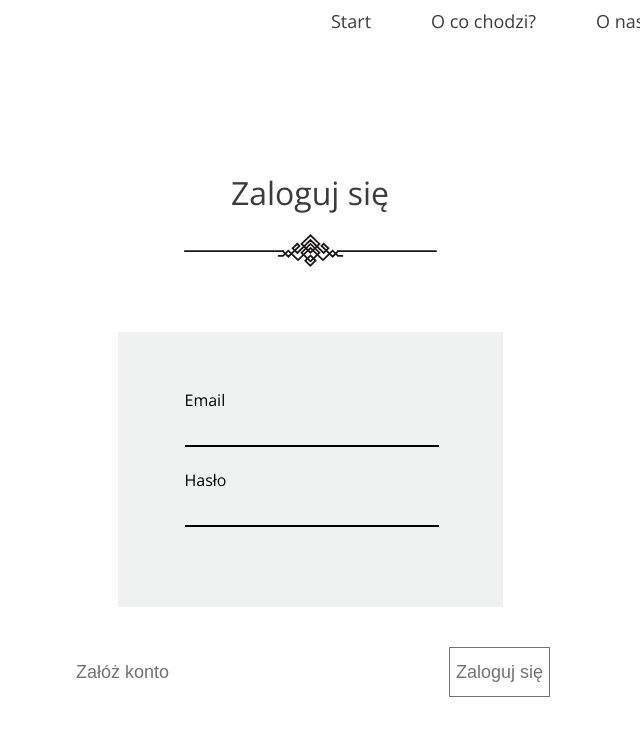
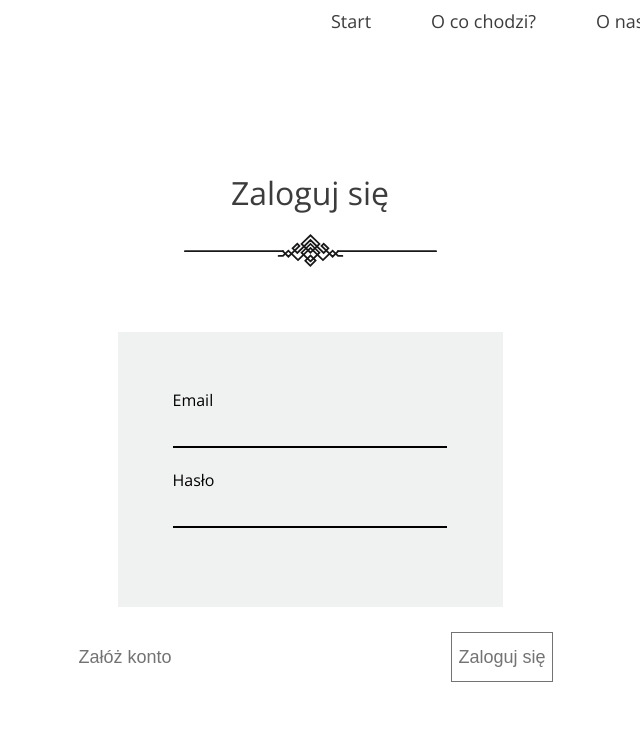
Before and after one commit to agzys/Charity-App, a React (Create React App) app: page /logowanie in a window 1280 px wide. Shown: the top 736 px of the page, without its empty margins (640-1280 px from the left). Built offline with nearby package versions, Linux system fonts and the light colour scheme.

Commit message:
added register validation

```diff
--- a/src/components/HomeContact.js
+++ b/src/components/HomeContact.js
@@ -30,7 +30,6 @@ function HomeContact() {
         .then(res => {
           console.log("Dodałem użytkownika:");
           console.log(res.status);
-          console.log(formValues);
         });
     }
   };
@@ -68,7 +67,7 @@ function HomeContact() {
         <p className='home-contact-info-title'>Skontaktuj się z nami</p>
         {isSubmit && (
           <p className='success-text'>
-            Wiadomość została wysłana! <br /> Wktórce się skontaktujemy.
+            Wiadomość została wysłana! <br /> Wkrótce się skontaktujemy.
           </p>
         )}
         <div className='decoration'></div>
--- a/src/components/Login.js
+++ b/src/components/Login.js
@@ -1,25 +1,75 @@
-import React from "react";
+import React, { useState, useEffect } from "react";
 import { Link } from "react-router-dom";
 
 function Login() {
+  const initialValues = { mail: "", password: "" };
+  const [formValues, setFormValues] = useState(initialValues);
+  const [formErrors, setFormErrors] = useState({});
+  const [isSubmit, setIsSubmit] = useState(false);
+
+  const handleChange = e => {
+    const { name, value } = e.target;
+    setFormValues({ ...formValues, [name]: value });
+  };
+
+  const handleSubmit = e => {
+    e.preventDefault();
+    setFormErrors(validate(formValues));
+    setIsSubmit(true);
+  };
+
+  useEffect(() => {
+    console.log(formErrors);
+    if (Object.keys(formErrors).length === 0 && isSubmit) {
+      console.log(formValues);
+    }
+  });
+
+  const validate = values => {
+    const errors = {};
+    const regex =
+      /^(([^<>()[\]\.,;:\s@\"]+(\.[^<>()[\]\.,;:\s@\"]+)*)|(\".+\"))@(([^<>()[\]\.,;:\s@\"]+\.)+[^<>()[\]\.,;:\s@\"]{2,})$/i;
+    if (!values.mail) {
+      errors.mail = "Podaney email jest nieprawidłowy!";
+    } else if (!regex.test(values.mail)) {
+      errors.mail = "Podaney email jest nieprawidłowy!";
+    }
+    if (!values.password) {
+      errors.password = "Hasło jest za krótkie!";
+    } else if (values.password.length < 6) {
+      errors.password = "Hasło jest za krótkie!";
+    }
+    return errors;
+  };
   return (
     <section className='login'>
       <p className='login-title'>Zaloguj się</p>
       <div className='decoration'></div>
-      <form className='login-form'>
+      <form onSubmit={handleSubmit} className='login-form'>
         <div className='login-form-values'>
           <p className='login-form-text'>Email</p>
-          <input type='text' name='login' className='login-form-input'></input>
+          <input
+            type='text'
+            name='mail'
+            id='loginMail'
+            className='login-form-input'
+            value={formValues.mail}
+            onChange={handleChange}></input>
+          <p className='login-errors'>{formErrors.mail}</p>
         </div>
         <div className='login-form-values'>
           <p className='login-form-text'>Hasło</p>
           <input
             type='text'
             name='password'
-            className='login-form-input'></input>
+            id='loginPassword'
+            className='login-form-input'
+            value={formValues.password}
+            onChange={handleChange}></input>
+          <p className='login-errors'>{formErrors.password}</p>
         </div>
-      </form>
-      <div className='form-btns'>
+
+        <div className='login-form-btns'>
           <button className='create-account-btn'>
             <Link to='/rejestracja' className='link-text btn-text'>
               Załóż konto
@@ -27,6 +77,7 @@ function Login() {
           </button>
           <button className='log-in-btn btn-text'>Zaloguj się</button>
         </div>
+      </form>
     </section>
   );
 }
--- a/src/components/Register.js
+++ b/src/components/Register.js
@@ -1,46 +1,99 @@
-import React from "react";
+import React, { useState, useEffect } from "react";
 import { Link } from "react-router-dom";
 
 function Register() {
+  const initialValues = { emailRegister: "", password: "", repassword: "" };
+  const [formValues, setFormValues] = useState(initialValues);
+  const [formErrors, setFormErrors] = useState({});
+  const [isSubmit, setIsSubmit] = useState(false);
+
+  const handleChange = e => {
+    const { name, value } = e.target;
+    setFormValues({ ...formValues, [name]: value });
+  };
+
+  const handleSubmit = e => {
+    e.preventDefault();
+    setFormErrors(validate(formValues));
+    setIsSubmit(true);
+  };
+
+  useEffect(() => {
+    console.log(formErrors);
+    if (Object.keys(formErrors).length === 0 && isSubmit) {
+      console.log(formValues);
+    }
+  });
+
+  const validate = values => {
+    const errors = {};
+    const regex =
+      /^(([^<>()[\]\.,;:\s@\"]+(\.[^<>()[\]\.,;:\s@\"]+)*)|(\".+\"))@(([^<>()[\]\.,;:\s@\"]+\.)+[^<>()[\]\.,;:\s@\"]{2,})$/i;
+    if (!values.emailRegister) {
+      errors.emailRegister = "Podaney email jest nieprawidłowy!";
+    } else if (!regex.test(values.emailRegister)) {
+      errors.emailRegister = "Podaney email jest nieprawidłowy!";
+    }
+    if (!values.password) {
+      errors.password = "Hasło jest za krótkie!";
+    } else if (values.password.length < 6) {
+      errors.password = "Hasło jest za krótkie!";
+    }
+    if (!values.repassword) {
+      errors.repassword = "Hasło jest nieprawidłowe!";
+    } else if (values.repassword !== values.password) {
+      errors.repassword = "Hasło jest nieprawidłowe!";
+    }
+    return errors;
+  };
+
   return (
     <section className='register'>
       <p className='register-title'>Załóż konto</p>
       <div className='decoration'></div>
-      <form className='register-form'>
+      <form onSubmit={handleSubmit} className='register-form'>
         <div className='register-form-values'>
           <p className='register-form-text'>Email</p>
           <input
             type='text'
-            name='register'
+            name='emailRegister'
+            id='registerEmail'
+            value={formValues.emailRegister}
+            onChange={handleChange}
             className='register-form-input'></input>
+          <p className='login-errors'>{formErrors.emailRegister}</p>
         </div>
         <div className='register-form-values'>
           <p className='register-form-text'>Hasło</p>
           <input
             type='text'
             name='password'
+            id='registerPassword'
+            value={formValues.password}
+            onChange={handleChange}
             className='register-form-input'></input>
+          <p className='login-errors'>{formErrors.password}</p>
         </div>
         <div className='register-form-values'>
           <p className='register-form-text'>Powtórzy hasło</p>
           <input
             type='text'
-            name='password-repead'
+            name='repassword'
+            id='registerRepassword'
+            value={formValues.repassword}
+            onChange={handleChange}
             className='register-form-input'></input>
+          <p className='login-errors'>{formErrors.repassword}</p>
         </div>
-      </form>
         <div className='form-btns'>
-        <button className='create-account-btn'>
-          <Link to='/rejestracja' className='link-text btn-text'>
-            Załóż konto
-          </Link>
-        </button>
+          <button className='create-account-btn'>Załóż konto</button>
           <button className='log-in-btn'>
             <Link to='/logowanie' className='link-text btn-text'>
               Zaloguj się
             </Link>
           </button>
         </div>
+      </form>
     </section>
   );
 }
--- a/src/scss/settings/_login.scss
+++ b/src/scss/settings/_login.scss
@@ -20,28 +20,31 @@
 }
 .login-form-values {
   margin-top: 20px;
-  margin-left: 67px;
-  width: 250px;
+  margin-left: 55px;
+  width: 270px;
   height: 60px;
 }
 .login-form-text {
   font-size: 16px;
 }
 .login-form-input {
-  margin-top: 20px;
-  width: 250px;
+  margin-top: 10px;
+  font-size: 16px;
+  height: 26px;
+  width: 270px;
   background-color: $background-color;
   border: none;
   border-bottom: 2px solid black;
 }
 
-.form-btns {
+.login-form-btns {
   width: 480px;
   height: 50px;
-  margin: 0 auto;
   display: flex;
   justify-content: space-between;
-  margin-top: 40px;
+  margin-top: 100px;
+  margin-left: -45px;
+
   .create-account-btn {
     border: none;
     background-color: white;
@@ -55,3 +58,6 @@
     border: 1px solid $log-create-account-text-color;
   }
 }
+.login-errors {
+  color: red;
+}
--- a/src/scss/settings/_register.scss
+++ b/src/scss/settings/_register.scss
@@ -41,7 +41,8 @@
   margin: 0 auto;
   display: flex;
   justify-content: space-between;
-  margin-top: 40px;
+  margin-top: 120px;
+  margin-left: -45px;
   .create-account-btn {
     border: none;
     background-color: white;
```
Lines whose indentation alone changed are shown as unchanged.
